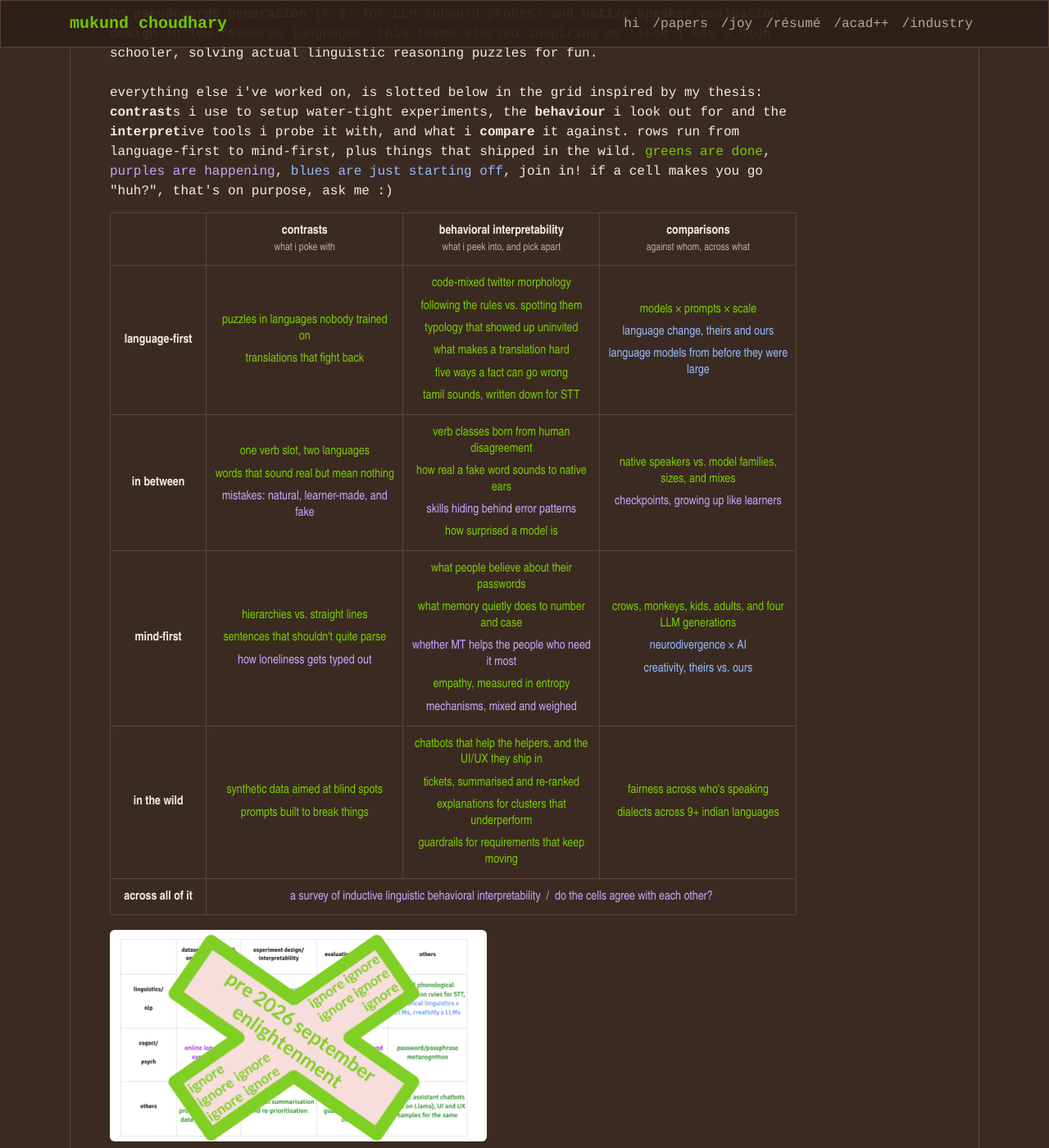
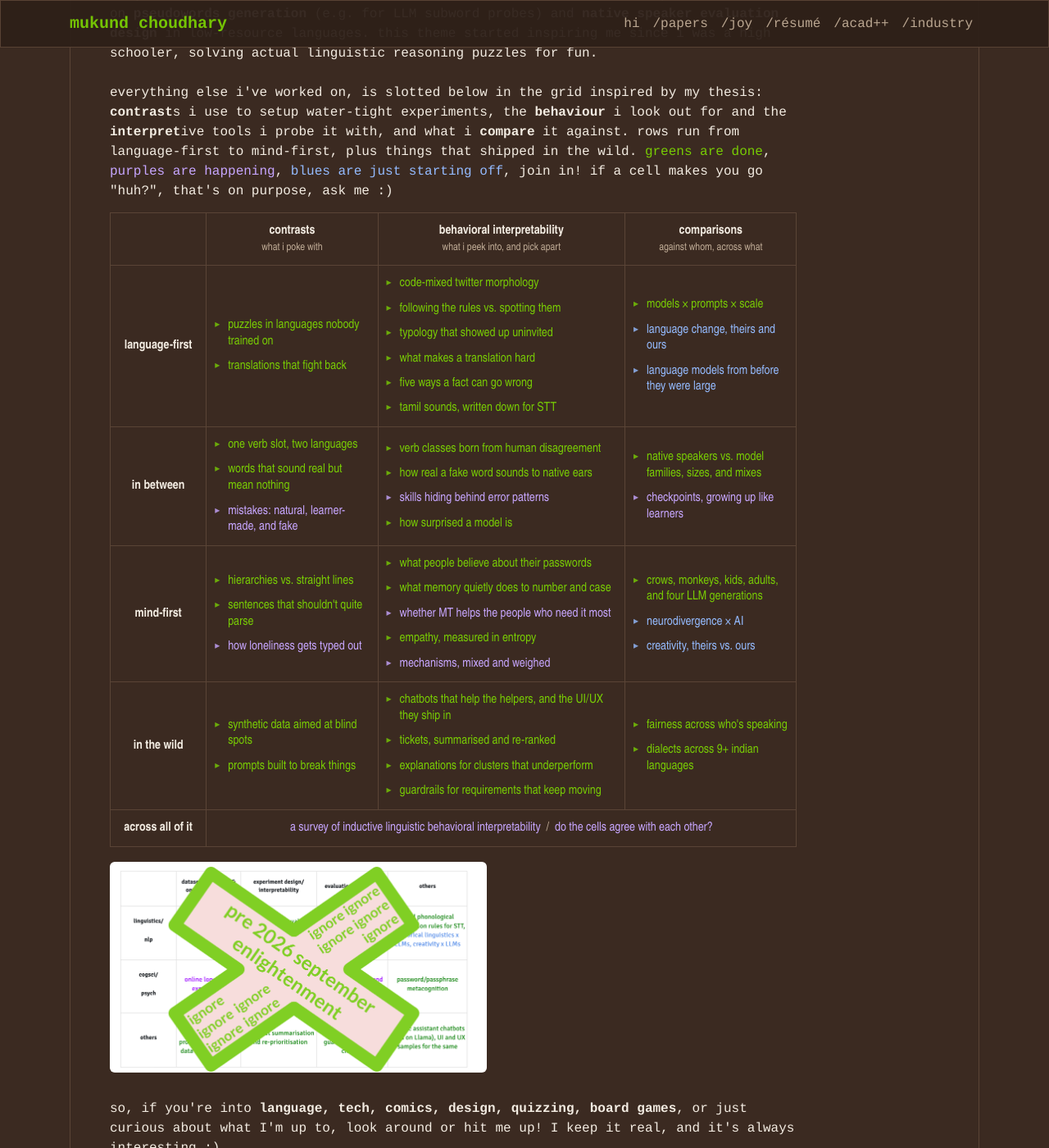
Before and after one commit to mukundc2k/mukundc2k.github.io, a Jekyll site: the page built from index.html, in a window 1280 px wide and 1400 px high, scrolled down 604 px. Shown: the whole window at 82% size. Built offline with Jekyll 4.4.1, drawn with Linux system fonts in a browser that asks for light colours; a style sheet for code colours, icons or effects is not loaded.

Commit message:
css mild change

```diff
--- a/assets/css/global.css
+++ b/assets/css/global.css
@@ -150,6 +150,12 @@ strong {
     width: 14%;
 }
 
+/* behavioral interpretability holds the most, so it gets the widest column;
+   contrasts and comparisons split the rest */
+.ilbi-map thead th:nth-child(3) {
+    width: 36%;
+}
+
 /* row labels stay put while the table scrolls sideways on phones */
 .ilbi-map tbody th {
     position: sticky;
@@ -165,21 +171,54 @@ strong {
     font-weight: 400;
 }
 
+/* one item per line: left-aligned, a small marker, and wrapped lines indented
+   under their own text, so it's clear where one item ends and the next starts.
+   cells stay vertically centred (vertical-align: middle in the rule above). */
+.ilbi-map td {
+    text-align: left;
+}
+
 .ilbi-map td span {
     display: block;
+    position: relative;
+    padding-left: 1.05em;
+}
+
+.ilbi-map td span::before {
+    content: "\25B8";   /* ▸, takes the item's status colour */
+    position: absolute;
+    left: 0;
+    top: 0;
+    font-size: 0.8em;
+    line-height: 1.6;
+    opacity: 0.8;
 }
 
 .ilbi-map td span + span {
-    margin-top: 0.5em;
+    margin-top: 0.7em;
+}
+
+/* the "across all of it" row stays one centred line, items split by a slash */
+.ilbi-map .ilbi-across td {
+    text-align: center;
 }
 
 .ilbi-map .ilbi-across td span {
     display: inline;
+    padding-left: 0;
+}
+
+.ilbi-map .ilbi-across td span::before {
+    content: none;
 }
 
 .ilbi-map .ilbi-across td span + span::before {
     content: "  /  ";
+    position: static;
     white-space: pre;
+    font-size: 1em;
+    line-height: inherit;
+    opacity: 1;
     color: var(--map-sub);
 }
 
```
